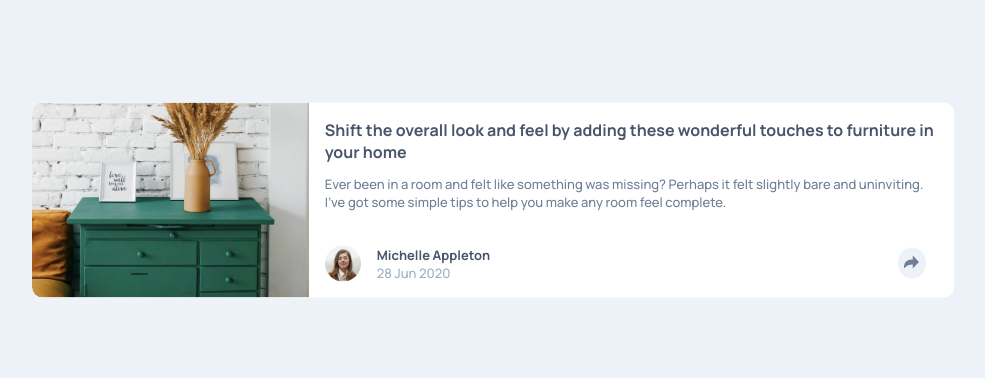
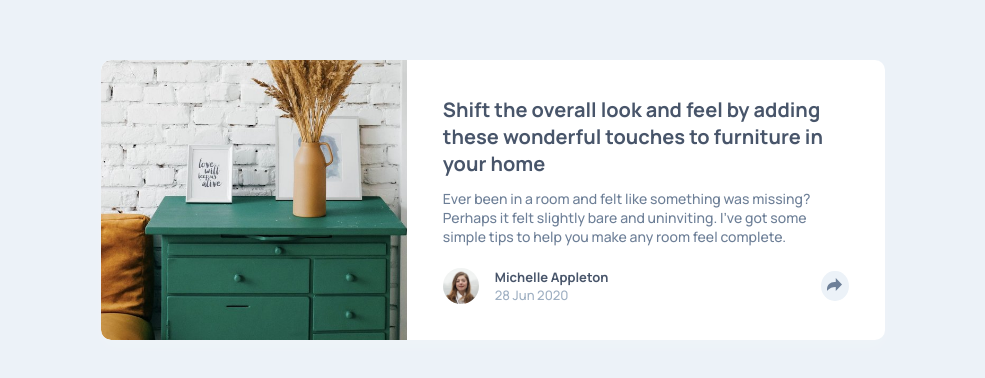
Before and after one commit to jduong09/articlePreviewComponent, a plain HTML site: page index.html in a window 1536 px wide. Shown: the part 200-578 px from the top of the page, without its empty margins (275-1260 px from the left). Drawn offline with Linux system fonts and the light colour scheme.

Commit message:
Finished media queries for 1200px and 1400px. Matched 1440px design in design folder.

```diff
--- a/css/styles.css
+++ b/css/styles.css
@@ -120,6 +120,7 @@ h2, h3 {
   background-color: hsl(217, 19%, 35%);
   border-bottom-left-radius: 10px;
   border-bottom-right-radius: 10px;
+  box-shadow: 0 0.5rem 1rem hsl(217deg 19% 35% / 25%)
 }
 
 #btn-share {
@@ -221,3 +222,76 @@ h2, h3 {
     font-size: 12px;
   }
 }
+
+@media (min-width: 1200px) {
+  .div-preview {
+    width: 55%;
+    height: 240px;
+  }
+
+  .div-img-preview {
+    width: 35%;
+    overflow: hidden;
+  }
+
+  .div-preview-description {
+    width: 65%;
+    height: 70%;
+    padding: 2rem 2rem .75rem 2rem;
+  }
+
+  #img-preview {
+    width: 300px;
+    height: auto;
+  }
+
+  .div-footer {
+    width: 65%;
+    height: 30%;
+    padding: .75rem 2rem 2rem 2rem;
+  }
+}
+
+@media (min-width: 1400px) {
+  .div-preview {
+    width: 51%;
+    height: 280px;
+  }
+
+  .div-img-preview {
+    width: 39%;
+  }
+
+  #img-preview {
+    width: 350px;
+  }
+
+  .div-preview-description {
+    width: 61%;
+    padding: 2.25rem 2.25rem .75rem 2.25rem;
+  }
+
+  h2 {
+    font-size: 1.25rem;
+  }
+
+  .div-preview-description > div {
+    font-size: 14px;
+  }
+
+  .div-footer {
+    width: 61%;
+    padding: .75rem 2.25rem 2.25rem 2.25rem;
+  }
+
+  .div-share {
+    width: 230px;
+    padding: .75rem 2.25rem;
+    right: -65px;
+    top: -4rem;
+  }
+
+  #btn-icon-share {
+    right: 2.25rem;
+  }
+}
```
